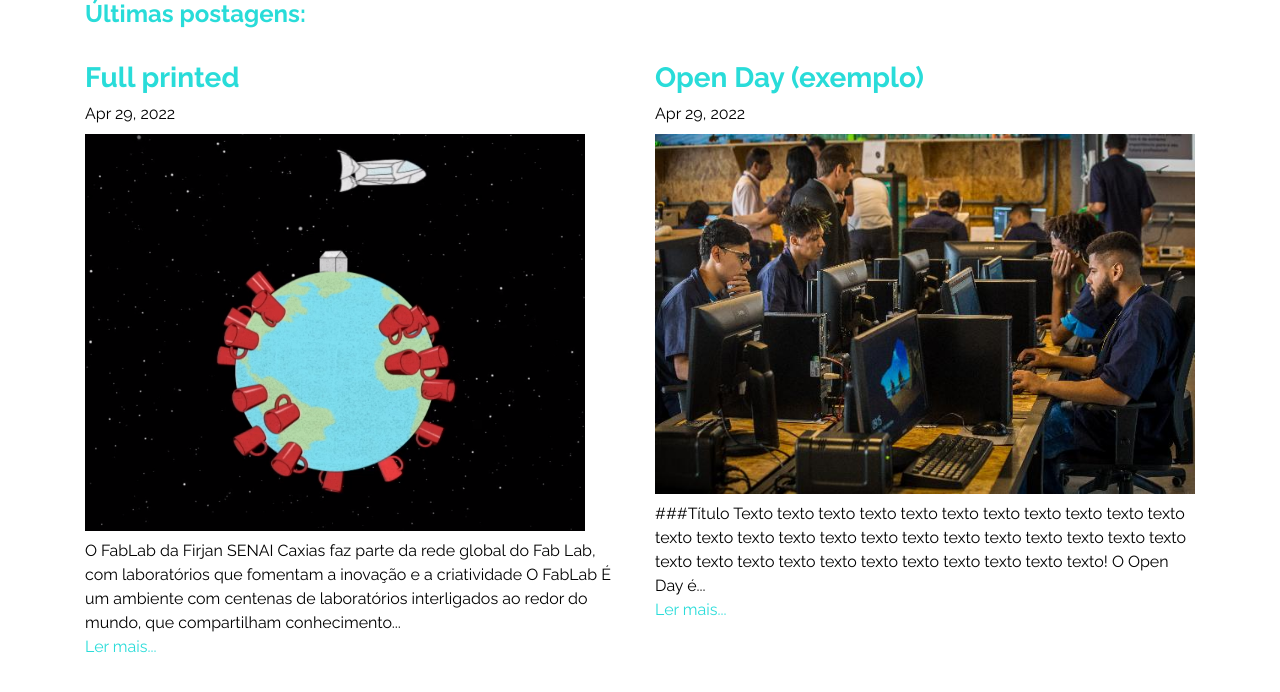
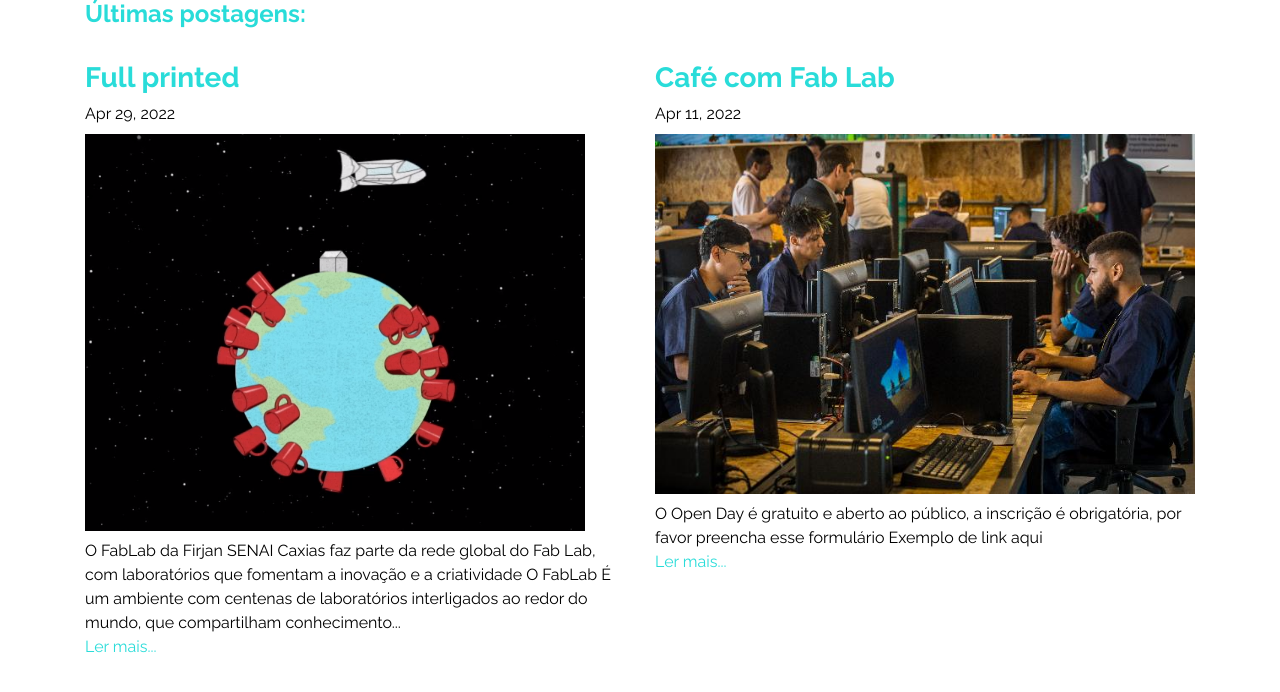
Before and after one commit to fablabcaxias/fablabcaxias.github.io, a Jekyll site: the page built from index.html, in a window 1280 px wide and 900 px high, scrolled down 432 px, cut to the strip 199-891 px from the top of the window. Built offline with Jekyll 4.4.1, drawn with Linux system fonts in a browser that asks for light colours; nearby versions of some CDN libraries; comment, search, counter and statistics services are not loaded.

Commit message:
Update 2022-04-29-exemplo.md

```diff
--- a/_posts/events/2022-04-29-exemplo.md
+++ b/_posts/events/2022-04-29-exemplo.md
@@ -4,18 +4,16 @@
 type: event
 teaserlatest: exemplo/openday.jpg
 teaserlist: exemplo/openday.jpg
-title: Open Day (exemplo)
-meta: Venha para o Open Day no Fab Lab Caxias na próxima sexta-feira, dia 6 de maio, com visitação, demonstrações, experimentos e muito mais.
+title: Café com Fab Lab
+meta: O Café com Fab Lab é uma oportunidade oferecida aos diretores e representantes de escolas públicas estaduais vizinhas à Firjan SENAI Caxias. Neste evento apresenta as tecnologias presentes no Fab Lab como ferramentas no processo de ensino e aprendizagem com visitação, demonstrações, experimentos e muito mais.
 author: Dennison Siqueira
-date: 29/04/2022
+date: 11/04/2022
 category: Eventos
 
 ---
 
 
-###Título
 
-Texto texto texto texto texto texto texto texto texto texto texto texto texto texto texto texto texto texto texto texto texto texto texto texto texto texto texto texto texto texto texto texto texto texto texto!
 <br>
 
 O Open Day é gratuito e aberto ao público, a inscrição é obrigatória, por favor preencha esse <a target="_blank" href="http://ow.ly/ZwWWo"><u> formulário </u></a>
```
